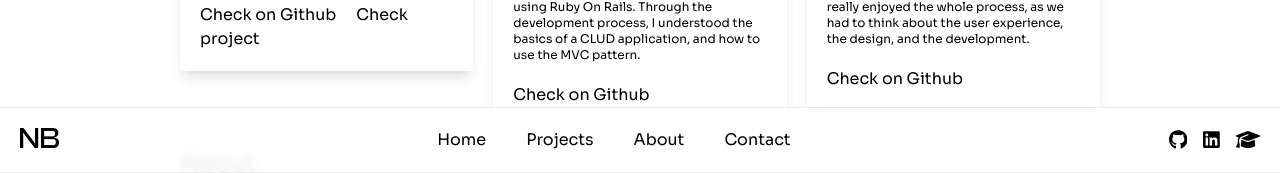
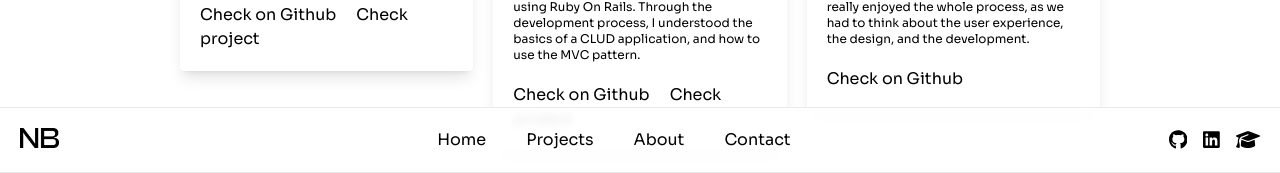
Before and after one commit to nin0dev/portfolio-v2, a Next.js app: page / in a window 1280 px wide. Shown: the part 627-800 px from the top of the page. Built offline with nearby package versions, Linux system fonts and the light colour scheme.

Commit message:
feat: link to blog project

```diff
--- a/src/components/projects.jsx
+++ b/src/components/projects.jsx
@@ -12,6 +12,7 @@ const projects = [{
   title: 'Midjourney blog',
   description: "During my first year of MMI Bordeaux, an other student and I had to create a blog using Ruby On Rails. Through the development process, I understood the basics of a CLUD application, and how to use the MVC pattern.",
   image: '/uploads/rails_blog_thumb1.png',
+  link: 'https://midjourney-on-rails.osc-fr1.scalingo.io/',
   linkGit: 'https://github.com/nin0dev/Midjourney-on-rails',
 }, {
   title: 'Museum website rework',
```
